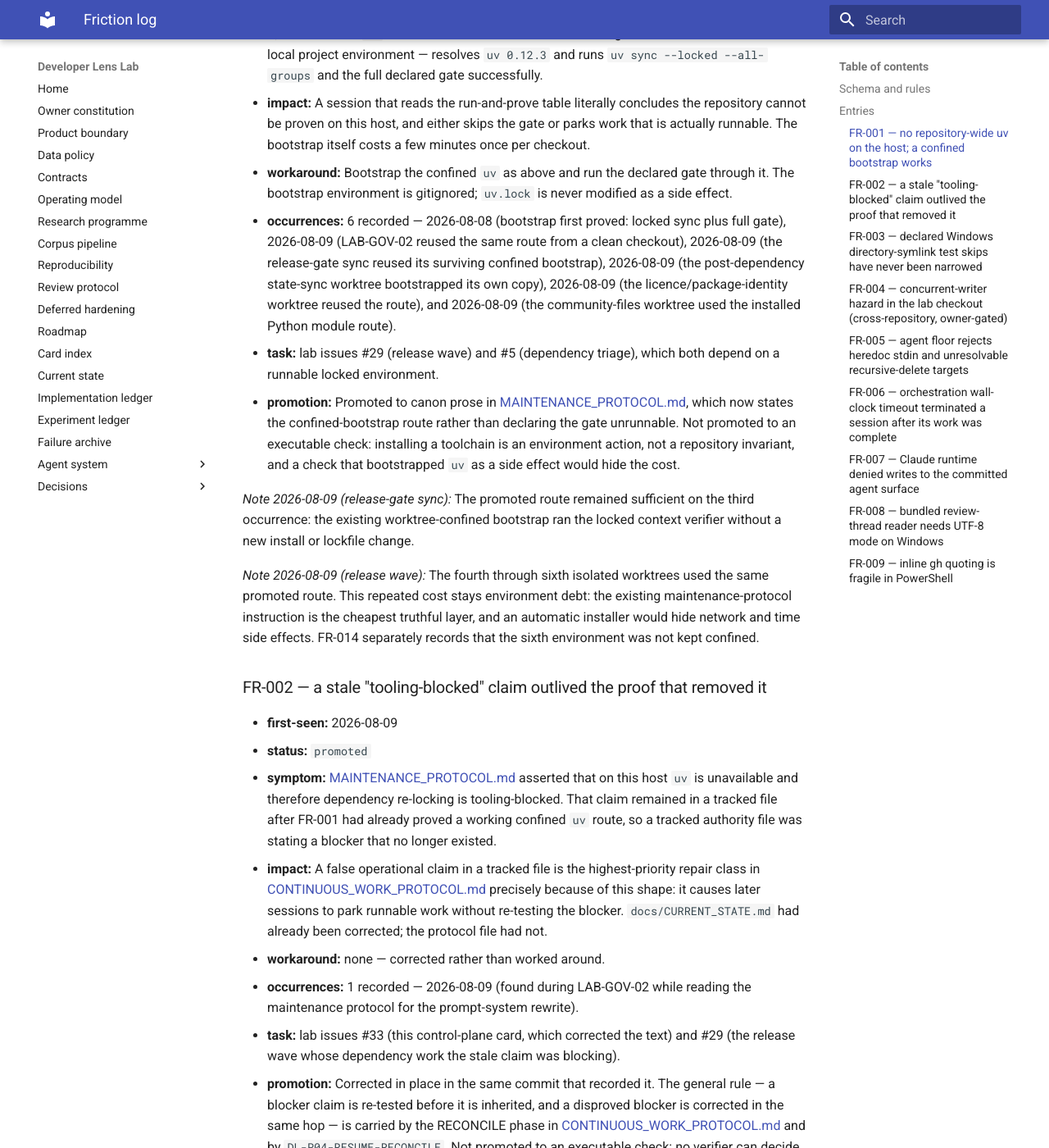
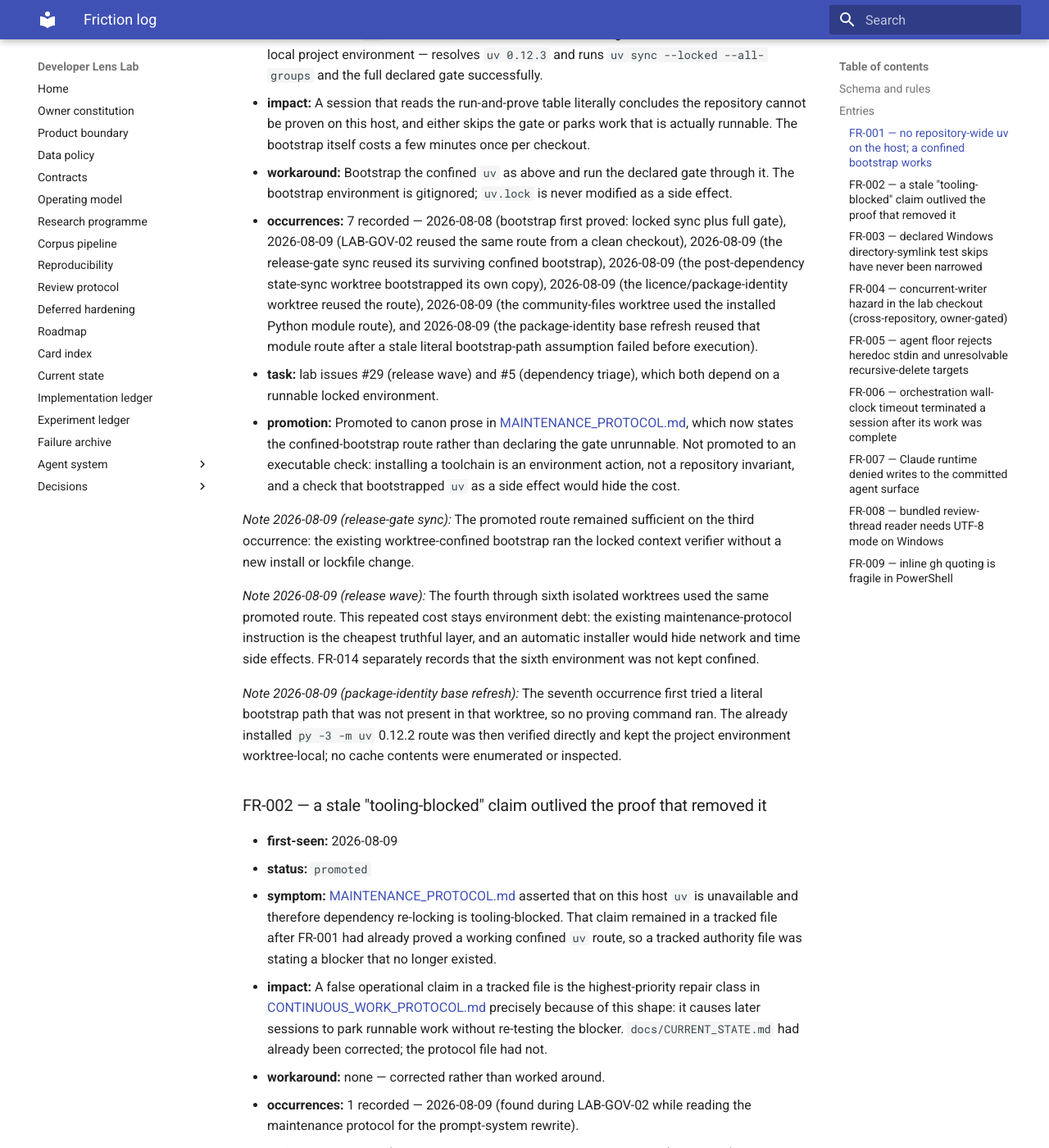
Before and after one commit to Chris0Jeky/developer-lens-lab, an MkDocs documentation site: the page built from docs/agent-system/FRICTION_LOG.md, in a window 1280 px wide and 1400 px high, scrolled down 1914 px. Shown: the whole window at 82% size. Built offline with MkDocs 1.6.1 and Material for MkDocs 9.7.7, drawn with Linux system fonts in a browser that asks for light colours.

Commit message:
docs: record package gate route

```diff
--- a/docs/agent-system/FRICTION_LOG.md
+++ b/docs/agent-system/FRICTION_LOG.md
@@ -68,11 +68,13 @@ Rules that bind entries:
   bootstrap itself costs a few minutes once per checkout.
 - **workaround:** Bootstrap the confined `uv` as above and run the declared gate through it. The
   bootstrap environment is gitignored; `uv.lock` is never modified as a side effect.
-- **occurrences:** 6 recorded — 2026-08-08 (bootstrap first proved: locked sync plus full gate),
+- **occurrences:** 7 recorded — 2026-08-08 (bootstrap first proved: locked sync plus full gate),
   2026-08-09 (LAB-GOV-02 reused the same route from a clean checkout), 2026-08-09 (the release-gate
   sync reused its surviving confined bootstrap), 2026-08-09 (the post-dependency state-sync
   worktree bootstrapped its own copy), 2026-08-09 (the licence/package-identity worktree reused the
-  route), and 2026-08-09 (the community-files worktree used the installed Python module route).
+  route), 2026-08-09 (the community-files worktree used the installed Python module route), and
+  2026-08-09 (the package-identity base refresh reused that module route after a stale literal
+  bootstrap-path assumption failed before execution).
 - **task:** lab issues #29 (release wave) and #5 (dependency triage), which both depend on a
   runnable locked environment.
 - **promotion:** Promoted to canon prose in [MAINTENANCE_PROTOCOL.md](MAINTENANCE_PROTOCOL.md),
@@ -88,6 +90,11 @@ _Note 2026-08-09 (release wave):_ The fourth through sixth isolated worktrees us
 promoted route. This repeated cost stays environment debt: the existing maintenance-protocol
 instruction is the cheapest truthful layer, and an automatic installer would hide network and
 time side effects. FR-014 separately records that the sixth environment was not kept confined.
+
+_Note 2026-08-09 (package-identity base refresh):_ The seventh occurrence first tried a literal
+bootstrap path that was not present in that worktree, so no proving command ran. The already
+installed `py -3 -m uv` 0.12.2 route was then verified directly and kept the project environment
+worktree-local; no cache contents were enumerated or inspected.
 
 ### FR-002 — a stale "tooling-blocked" claim outlived the proof that removed it
 
```
